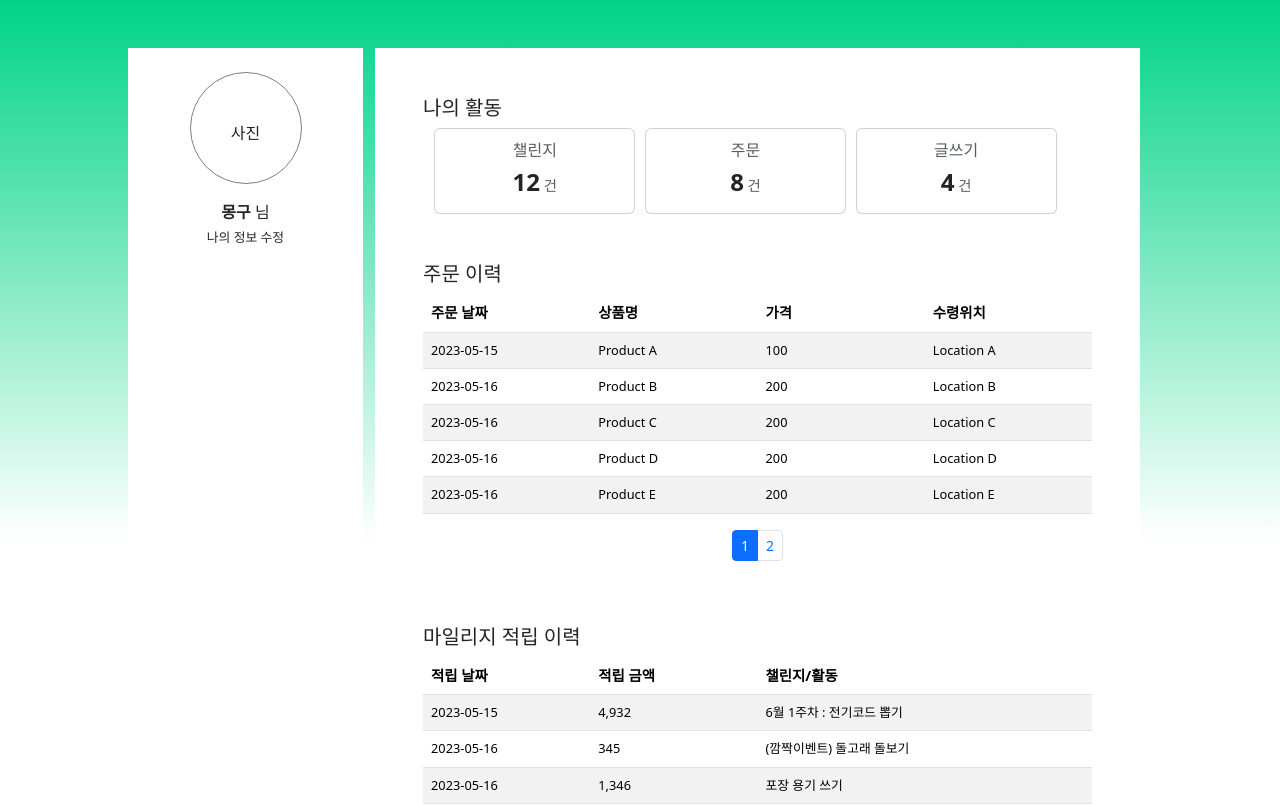
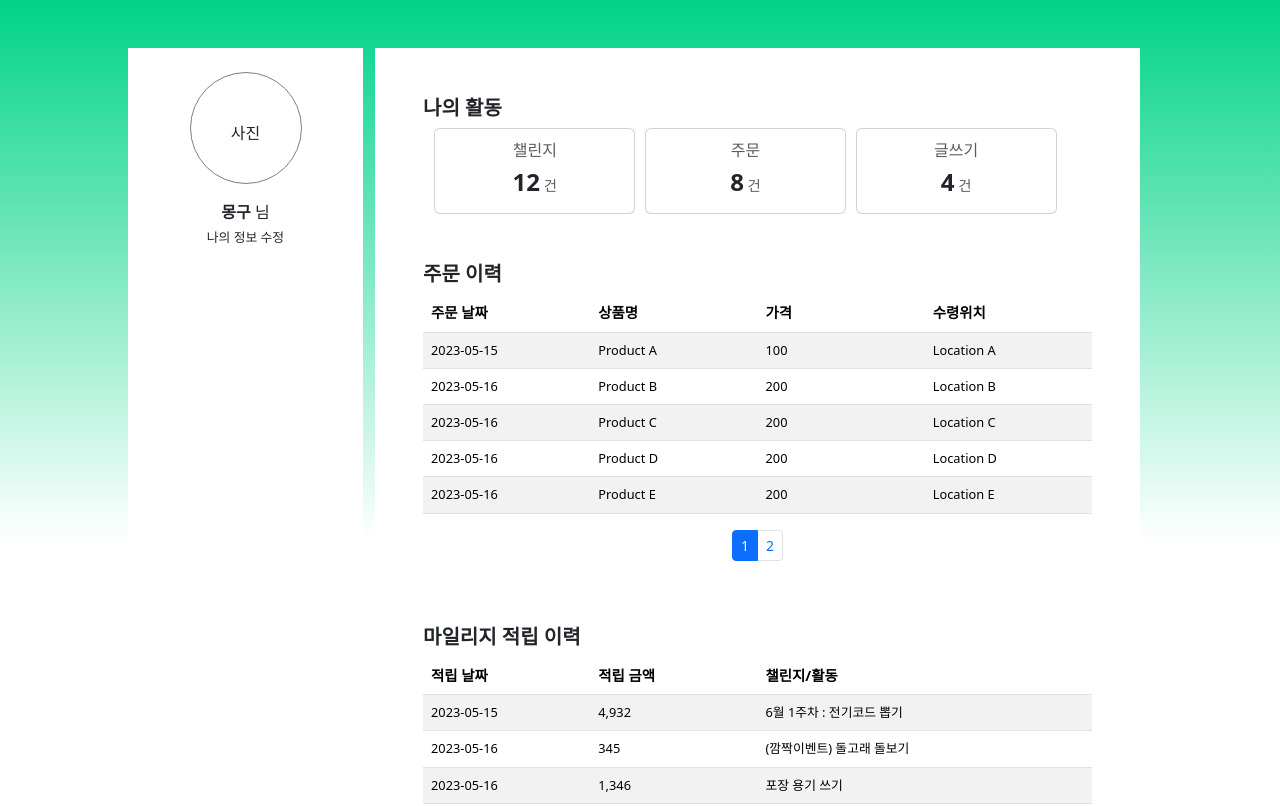
Before and after one commit to snghyun331/elice-ecobucks, a React (Vite) app in the folder front/: page /my in a window 1280 px wide. Shown: the top 806 px of the page. Built offline with nearby package versions, Linux system fonts and the light colour scheme.

Commit message:
Feat : 마이페이지 페이지 그림

```diff
--- a/front/src/pages/My/My.jsx
+++ b/front/src/pages/My/My.jsx
@@ -58,15 +58,15 @@ function My() {
             {/* 오른쪽 컬럼 */}
             <Container className='p-5' style={{ height: "100%", background: "white" }}>
             <Row>
-                <h5>나의 활동</h5>
+                <h5 style={{fontWeight: 'bold'}}>나의 활동</h5>
                 <UserSummary />
               </Row>
               <Row>
-                <h5>주문 이력</h5>
+                <h5 style={{fontWeight: 'bold'}}>주문 이력</h5>
                 <UserOrderHistory />
               </Row>
               <Row>
-                <h5>마일리지 적립 이력</h5>
+                <h5 style={{fontWeight: 'bold'}}>마일리지 적립 이력</h5>
                 <UserMileageHistory />
               </Row>
             </Container>
```
